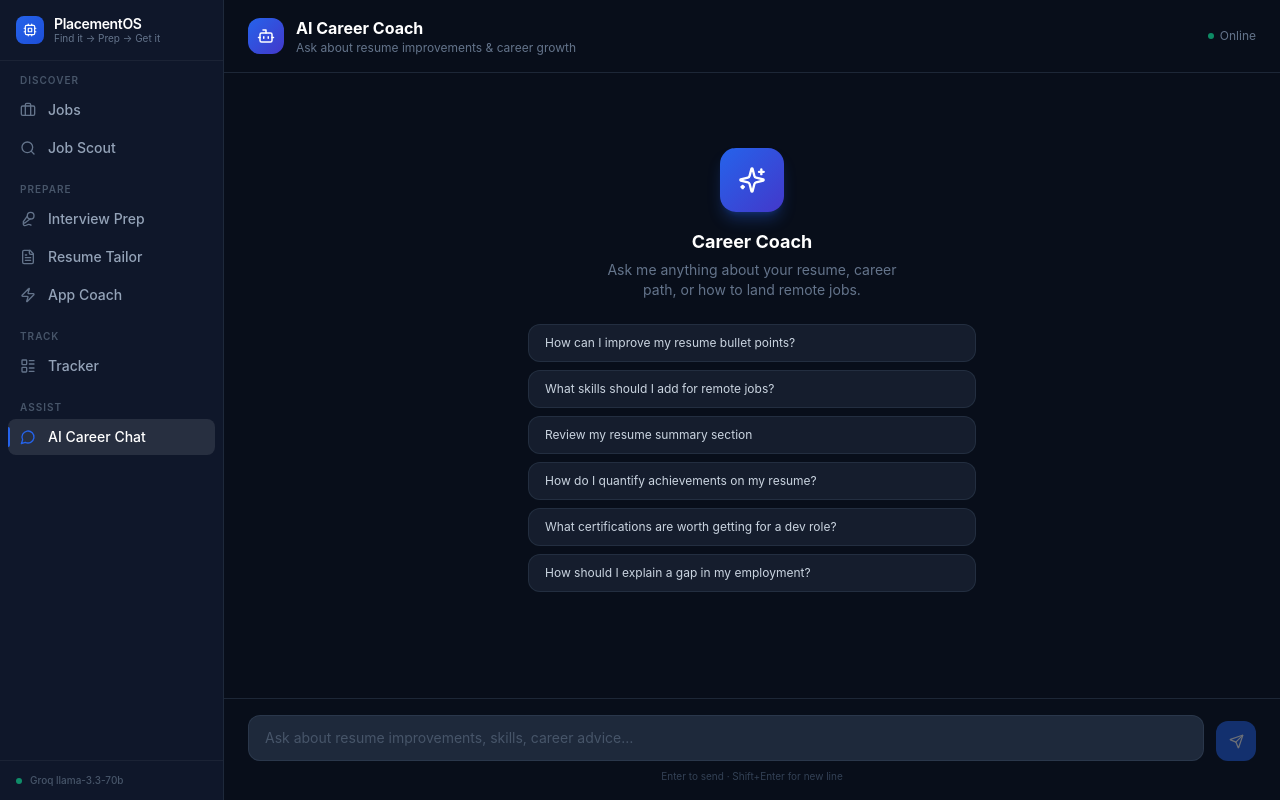
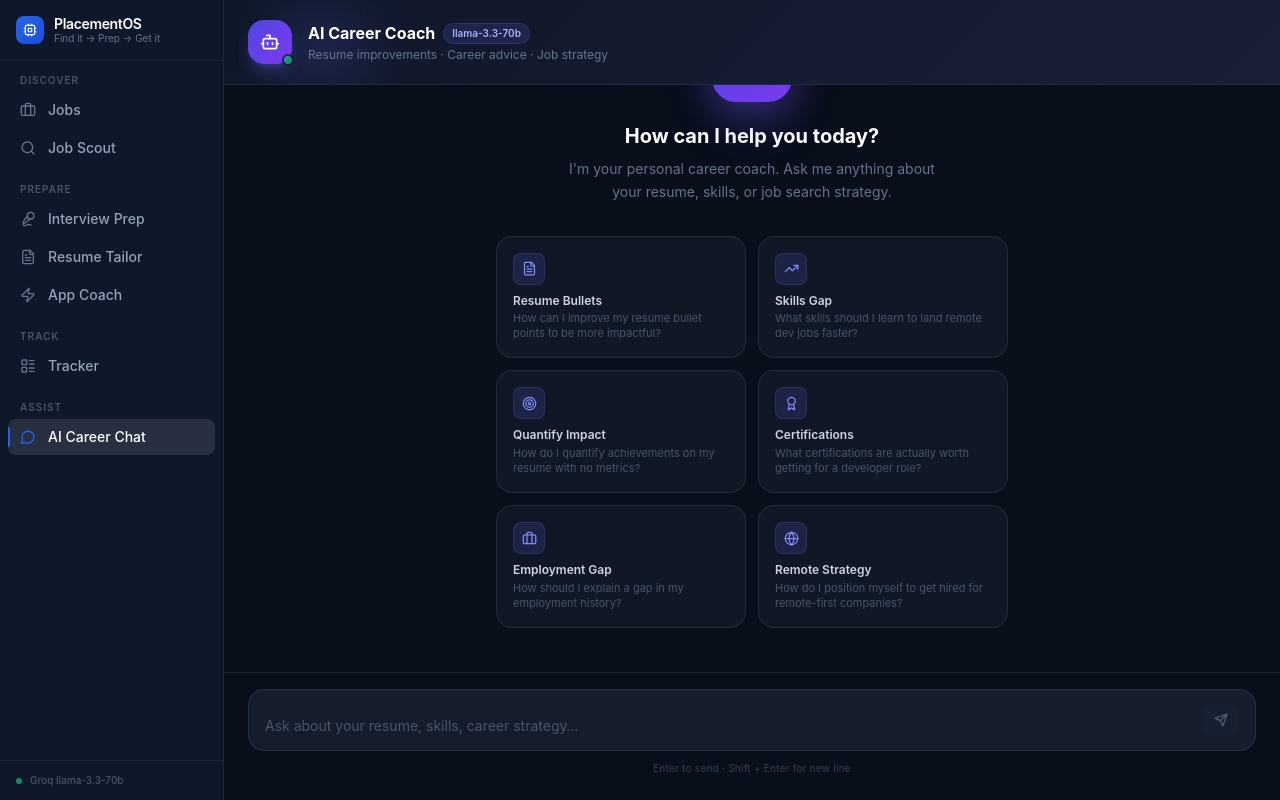
Before and after one commit to Ankitsingh2820/placementOS, a React (Vite) app in the folder frontend/: page /chat in a window 1280 px wide. Built offline with nearby package versions, Linux system fonts and the light colour scheme.

Commit message:
design: redesigned chat page — gradient header, 2-col suggestion grid, typing dots, glowing input

```diff
--- a/frontend/src/components/chat/ChatPage.jsx
+++ b/frontend/src/components/chat/ChatPage.jsx
@@ -1,38 +1,61 @@
 import { useState, useRef, useEffect } from 'react'
-import { Send, Bot, User, Sparkles } from 'lucide-react'
+import { Send, Bot, User, Sparkles, FileText, TrendingUp, Target, Award, Briefcase, Globe } from 'lucide-react'
 import { streamChat } from '../../lib/api'
 import { useInterviewContext } from '../../context/InterviewContext'
 
 const SUGGESTIONS = [
-  'How can I improve my resume bullet points?',
-  'What skills should I add for remote jobs?',
-  'Review my resume summary section',
-  'How do I quantify achievements on my resume?',
-  'What certifications are worth getting for a dev role?',
-  'How should I explain a gap in my employment?',
+  { icon: FileText,   label: 'Resume Bullets',   text: 'How can I improve my resume bullet points to be more impactful?' },
+  { icon: TrendingUp, label: 'Skills Gap',        text: 'What skills should I learn to land remote dev jobs faster?' },
+  { icon: Target,     label: 'Quantify Impact',   text: 'How do I quantify achievements on my resume with no metrics?' },
+  { icon: Award,      label: 'Certifications',    text: 'What certifications are actually worth getting for a developer role?' },
+  { icon: Briefcase,  label: 'Employment Gap',    text: 'How should I explain a gap in my employment history?' },
+  { icon: Globe,      label: 'Remote Strategy',   text: 'How do I position myself to get hired for remote-first companies?' },
 ]
+
+function TypingDots() {
+  return (
+    <div className="flex items-center gap-1 px-1 py-1">
+      {[0, 1, 2].map(i => (
+        <span key={i} className="w-1.5 h-1.5 rounded-full bg-slate-400 animate-bounce"
+          style={{ animationDelay: `${i * 0.15}s`, animationDuration: '0.8s' }} />
+      ))}
+    </div>
+  )
+}
 
 function MessageBubble({ msg }) {
   const isUser = msg.role === 'user'
+  const isEmpty = !msg.content && msg.streaming
+
   return (
-    <div className={`flex gap-3 ${isUser ? 'flex-row-reverse' : 'flex-row'}`}>
+    <div className={`flex gap-3 items-end ${isUser ? 'flex-row-reverse' : 'flex-row'}`}>
       {/* Avatar */}
-      <div className={`w-8 h-8 rounded-xl shrink-0 flex items-center justify-center ${
-        isUser ? 'bg-primary' : 'bg-slate-700'
+      <div className={`w-7 h-7 rounded-lg shrink-0 flex items-center justify-center mb-0.5 ${
+        isUser
+          ? 'bg-primary shadow-sm shadow-primary/40'
+          : 'bg-gradient-to-br from-indigo-600 to-violet-700 shadow-sm shadow-indigo-500/30'
       }`}>
-        {isUser ? <User size={14} className="text-white" /> : <Bot size={14} className="text-slate-300" />}
+        {isUser
+          ? <User size={13} className="text-white" />
+          : <Bot size={13} className="text-white" />}
       </div>
 
       {/* Bubble */}
-      <div className={`max-w-[75%] rounded-2xl px-4 py-3 text-sm leading-relaxed ${
-        isUser
-          ? 'bg-primary text-white rounded-tr-sm'
-          : 'bg-slate-800 border border-slate-700/50 text-slate-200 rounded-tl-sm'
-      }`}>
-        {msg.content}
-        {msg.streaming && (
-          <span className="inline-block w-1.5 h-4 bg-primary/70 ml-0.5 animate-pulse align-middle" />
-        )}
+      <div className={`max-w-[78%] ${isUser ? 'items-end' : 'items-start'} flex flex-col gap-1`}>
+        <div className={`rounded-2xl px-4 py-3 text-sm leading-relaxed whitespace-pre-wrap ${
+          isUser
+            ? 'bg-primary text-white rounded-br-sm shadow-md shadow-primary/20'
+            : 'bg-slate-800/80 border border-slate-700/40 text-slate-200 rounded-bl-sm shadow-md shadow-black/20'
+        }`}>
+          {isEmpty ? <TypingDots /> : (
+            <>
+              {msg.content}
+              {msg.streaming && msg.content && (
+                <span className="inline-block w-0.5 h-4 bg-slate-400 ml-0.5 animate-pulse align-middle rounded-full" />
+              )}
+            </>
+          )}
+        </div>
       </div>
     </div>
   )
@@ -63,21 +86,14 @@ export function ChatPage() {
     setMessages(prev => [...prev, { role: 'assistant', content: '', streaming: true, id: assistantId }])
 
     try {
-      for await (const chunk of streamChat({
-        message: userMsg,
-        history,
-        resume: resumeText,
-        job: currentJob,
-      })) {
+      for await (const chunk of streamChat({ message: userMsg, history, resume: resumeText, job: currentJob })) {
         setMessages(prev => prev.map(m =>
           m.id === assistantId ? { ...m, content: m.content + chunk } : m
         ))
       }
-    } catch (err) {
+    } catch {
       setMessages(prev => prev.map(m =>
-        m.id === assistantId
-          ? { ...m, content: 'Something went wrong. Please try again.', streaming: false }
-          : m
+        m.id === assistantId ? { ...m, content: 'Something went wrong. Please try again.', streaming: false } : m
       ))
     } finally {
       setMessages(prev => prev.map(m =>
@@ -95,48 +111,92 @@ export function ChatPage() {
   const isEmpty = messages.length === 0
 
   return (
-    <div className="flex flex-col h-full">
-      {/* Header */}
-      <div className="px-6 py-4 border-b border-slate-700/50 shrink-0">
-        <div className="flex items-center gap-3">
-          <div className="w-9 h-9 rounded-xl bg-gradient-to-br from-primary to-indigo-700 flex items-center justify-center">
-            <Bot size={18} className="text-white" />
+    <div className="flex flex-col h-full min-h-screen">
+
+      {/* ── Header ───────────────────────────────────────────── */}
+      <div className="relative shrink-0 px-6 py-5 border-b border-slate-700/40 overflow-hidden"
+           style={{ background: 'linear-gradient(135deg, #0F172A 0%, #1a1f35 100%)' }}>
+        {/* subtle glow */}
+        <div className="absolute top-0 left-0 w-48 h-24 rounded-full opacity-20 pointer-events-none"
+             style={{ background: 'radial-gradient(circle, #6366F1 0%, transparent 70%)', filter: 'blur(20px)' }} />
+
+        <div className="relative flex items-center gap-4">
+          {/* Bot icon */}
+          <div className="relative">
+            <div className="w-11 h-11 rounded-2xl flex items-center justify-center shadow-lg shadow-indigo-500/30"
+                 style={{ background: 'linear-gradient(135deg, #4F46E5, #7C3AED)' }}>
+              <Bot size={20} className="text-white" />
+            </div>
+            <span className="absolute -bottom-0.5 -right-0.5 w-3 h-3 bg-mint rounded-full border-2 border-slate-900 animate-pulse" />
           </div>
+
+          {/* Title */}
           <div>
-            <h2 className="text-base font-bold text-white">AI Career Coach</h2>
-            <p className="text-xs text-slate-500">
+            <div className="flex items-center gap-2">
+              <h2 className="text-base font-bold text-white">AI Career Coach</h2>
+              <span className="text-[10px] font-semibold text-indigo-300 bg-indigo-500/15 border border-indigo-500/20 px-2 py-0.5 rounded-full">
+                llama-3.3-70b
+              </span>
+            </div>
+            <p className="text-xs text-slate-500 mt-0.5">
               {currentJob
-                ? `Context: ${currentJob.title} at ${currentJob.company}`
-                : resumeText ? 'Resume loaded · Ask anything' : 'Ask about resume improvements & career growth'}
+                ? `📌 ${currentJob.title} at ${currentJob.company}`
+                : resumeText
+                  ? '📄 Resume loaded — ask anything'
+                  : 'Resume improvements · Career advice · Job strategy'}
             </p>
           </div>
-          <div className="ml-auto flex items-center gap-1.5">
-            <span className="w-1.5 h-1.5 rounded-full bg-mint animate-pulse" />
-            <span className="text-xs text-slate-500">Online</span>
+
+          {/* Context pills */}
+          <div className="ml-auto flex items-center gap-2">
+            {resumeText && (
+              <span className="text-[10px] font-medium text-emerald-400 bg-emerald-400/10 border border-emerald-400/20 px-2.5 py-1 rounded-full">
+                Resume ✓
+              </span>
+            )}
+            {currentJob && (
+              <span className="text-[10px] font-medium text-blue-400 bg-blue-400/10 border border-blue-400/20 px-2.5 py-1 rounded-full">
+                Job ✓
+              </span>
+            )}
           </div>
         </div>
       </div>
 
-      {/* Messages */}
-      <div className="flex-1 overflow-y-auto px-6 py-5 space-y-4">
+      {/* ── Messages ─────────────────────────────────────────── */}
+      <div className="flex-1 overflow-y-auto px-6 py-6 space-y-5">
+
+        {/* Empty state */}
         {isEmpty && (
-          <div className="flex flex-col items-center justify-center h-full gap-6 text-center">
-            <div>
-              <div className="w-16 h-16 rounded-2xl bg-gradient-to-br from-primary to-indigo-700 flex items-center justify-center mx-auto mb-4 shadow-lg shadow-primary/30">
-                <Sparkles size={28} className="text-white" />
+          <div className="flex flex-col items-center pt-6 gap-8">
+            {/* Hero */}
+            <div className="text-center">
+              <div className="relative inline-block mb-5">
+                <div className="w-20 h-20 rounded-3xl flex items-center justify-center shadow-2xl shadow-indigo-500/40"
+                     style={{ background: 'linear-gradient(135deg, #4F46E5 0%, #7C3AED 100%)' }}>
+                  <Sparkles size={32} className="text-white" />
+                </div>
+                <div className="absolute inset-0 rounded-3xl opacity-40 blur-xl"
+                     style={{ background: 'linear-gradient(135deg, #4F46E5, #7C3AED)' }} />
               </div>
-              <h3 className="text-white font-bold text-lg mb-1">Career Coach</h3>
-              <p className="text-slate-500 text-sm max-w-xs">
-                Ask me anything about your resume, career path, or how to land remote jobs.
+              <h3 className="text-xl font-bold text-white mb-2">How can I help you today?</h3>
+              <p className="text-slate-500 text-sm max-w-sm leading-relaxed">
+                I'm your personal career coach. Ask me anything about your resume, skills, or job search strategy.
               </p>
             </div>
 
-            {/* Quick suggestions */}
-            <div className="grid grid-cols-1 gap-2 w-full max-w-md">
-              {SUGGESTIONS.map(s => (
-                <button key={s} onClick={() => send(s)}
-                  className="text-left text-xs text-slate-300 bg-slate-800/60 border border-slate-700/50 hover:border-primary/40 hover:bg-primary/5 px-4 py-2.5 rounded-xl transition-all">
-                  {s}
+            {/* Suggestion grid */}
+            <div className="grid grid-cols-2 gap-3 w-full max-w-lg">
+              {SUGGESTIONS.map(({ icon: Icon, label, text }) => (
+                <button key={label} onClick={() => send(text)}
+                  className="group flex flex-col gap-2 text-left p-4 rounded-2xl border border-slate-700/50 bg-slate-800/40 hover:bg-indigo-500/8 hover:border-indigo-500/40 transition-all duration-200">
+                  <div className="w-8 h-8 rounded-lg bg-indigo-500/15 border border-indigo-500/20 flex items-center justify-center group-hover:bg-indigo-500/25 transition-colors">
+                    <Icon size={15} className="text-indigo-400" />
+                  </div>
+                  <div>
+                    <p className="text-xs font-semibold text-slate-300 leading-snug">{label}</p>
+                    <p className="text-[11px] text-slate-600 mt-0.5 leading-snug line-clamp-2">{text}</p>
+                  </div>
                 </button>
               ))}
             </div>
@@ -147,27 +207,36 @@ export function ChatPage() {
         <div ref={bottomRef} />
       </div>
 
-      {/* Input */}
-      <div className="px-6 py-4 border-t border-slate-700/50 shrink-0">
-        <div className="flex gap-3 items-end">
+      {/* ── Input ────────────────────────────────────────────── */}
+      <div className="shrink-0 px-6 pb-6 pt-4 border-t border-slate-700/40"
+           style={{ background: 'linear-gradient(to top, #080E1A 80%, transparent)' }}>
+        <div className="relative flex items-end gap-3 bg-slate-800/60 border border-slate-700/50 rounded-2xl px-4 py-3 focus-within:border-indigo-500/50 focus-within:shadow-lg focus-within:shadow-indigo-500/10 transition-all">
           <textarea
             ref={inputRef}
             rows={1}
             value={input}
             onChange={e => setInput(e.target.value)}
             onKeyDown={handleKey}
-            placeholder="Ask about resume improvements, skills, career advice…"
-            className="flex-1 bg-slate-800 border border-slate-700/60 rounded-xl px-4 py-3 text-sm text-slate-200 placeholder-slate-600 resize-none focus:outline-none focus:ring-2 focus:ring-primary/40 max-h-32"
+            placeholder="Ask about your resume, skills, career strategy…"
+            className="flex-1 bg-transparent text-sm text-slate-200 placeholder-slate-600 resize-none focus:outline-none max-h-36 leading-relaxed"
             style={{ fieldSizing: 'content' }}
           />
           <button
             onClick={() => send(input)}
             disabled={!input.trim() || loading}
-            className="w-10 h-10 rounded-xl bg-primary hover:bg-primary-hover disabled:opacity-40 disabled:cursor-not-allowed flex items-center justify-center transition-colors shrink-0">
-            <Send size={15} className="text-white" />
+            className="w-9 h-9 rounded-xl flex items-center justify-center shrink-0 transition-all duration-200 disabled:opacity-30 disabled:cursor-not-allowed"
+            style={{
+              background: input.trim() && !loading
+                ? 'linear-gradient(135deg, #4F46E5, #7C3AED)'
+                : '#1E293B',
+              boxShadow: input.trim() && !loading ? '0 4px 14px rgba(79,70,229,0.4)' : 'none',
+            }}>
+            <Send size={14} className="text-white" />
           </button>
         </div>
-        <p className="text-[10px] text-slate-700 mt-2 text-center">Enter to send · Shift+Enter for new line</p>
+        <p className="text-[10px] text-slate-700 mt-2.5 text-center tracking-wide">
+          Enter to send · Shift + Enter for new line
+        </p>
       </div>
     </div>
   )
```
